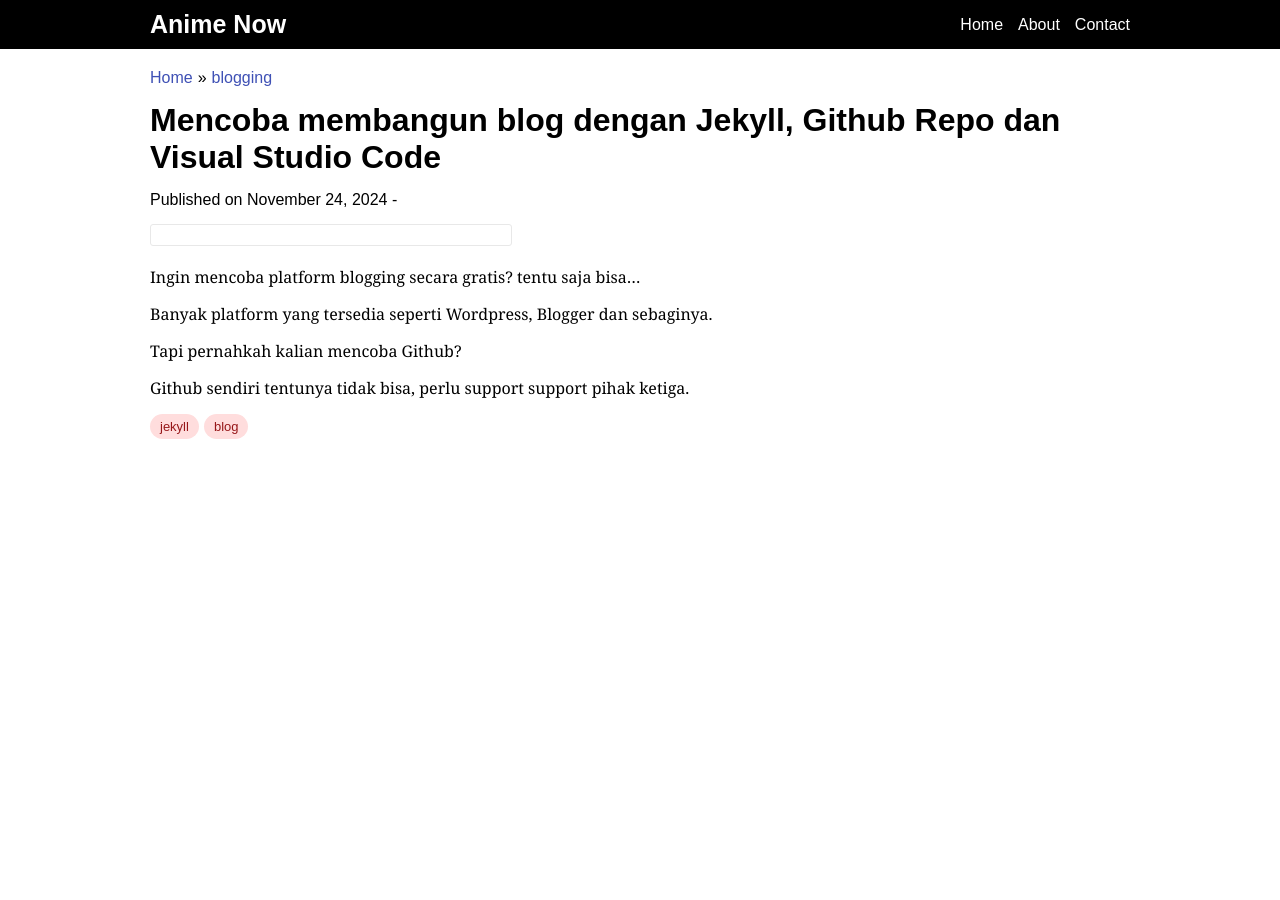
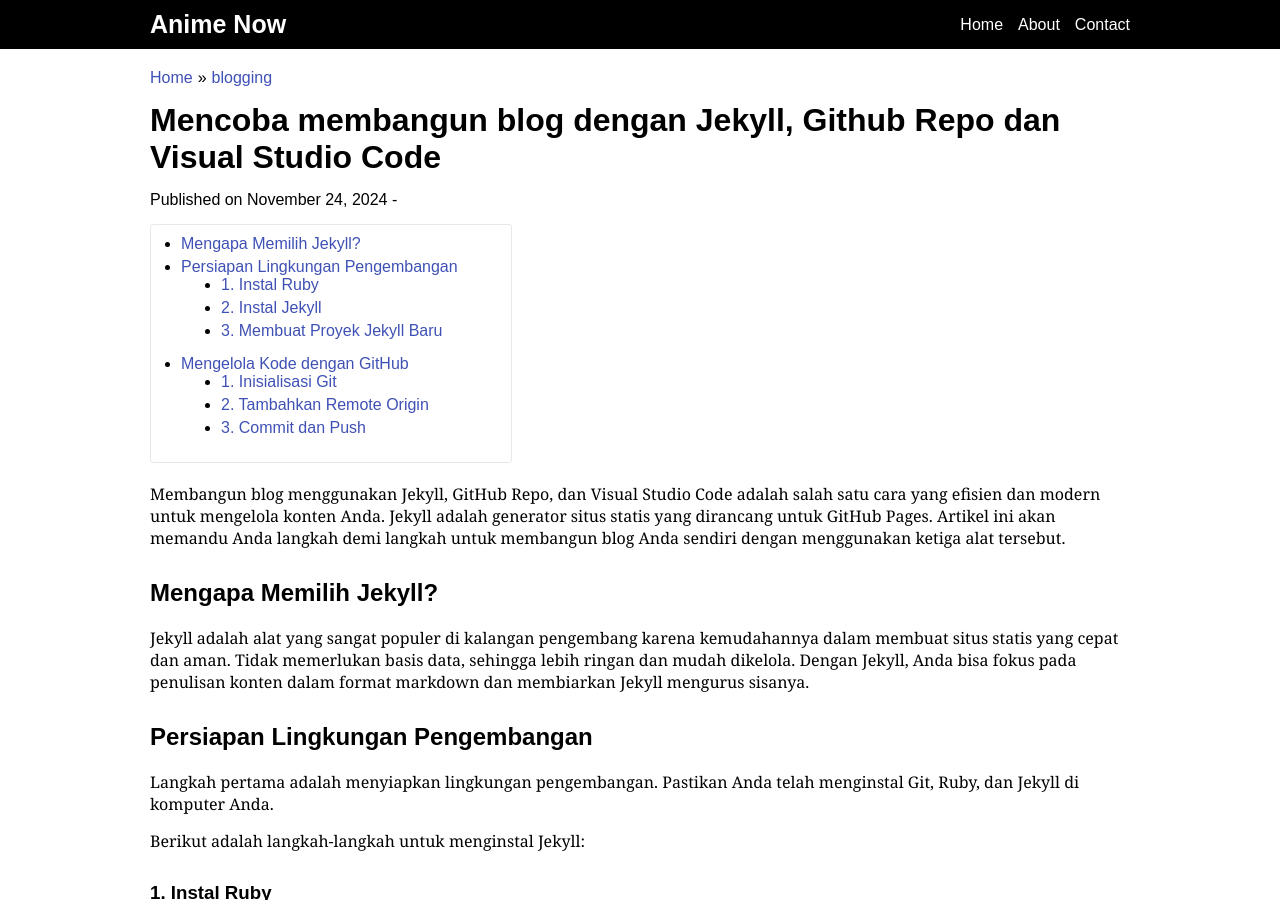
Before and after one commit to insanmuliadi90/jekyll-blog, a Jekyll site: the page built from _posts/2024-11-24-mencoba-membangu-blog-jekyll-github-di-visual-studio-code.md, in a window 1280 px wide and 900 px high. Built offline with Jekyll 4.4.1, drawn with Linux system fonts in a browser that asks for light colours; the table of contents is made by our own code; some of the changed text lies outside the part shown.

Commit message:
updating 3 files

```diff
--- a/_config.yml
+++ b/_config.yml
@@ -21,9 +21,7 @@
 title: Anime Now
 email: your-email@example.com
 description: >- # this means to ignore newlines until "baseurl:"
-  Write an awesome description for your new site here. You can edit this
-  line in _config.yml. It will appear in your document head meta (for
-  Google search results) and in your feed.xml site description.
+  Anime Now situs yang membahas banyak hal tentang anime
 baseurl: "" # the subpath of your site, e.g. /blog
 url: "animenow.eu.org" # the base hostname & protocol for your site, e.g. http://example.com
 twitter_username: jekyllrb
--- a/_layouts/base.html
+++ b/_layouts/base.html
@@ -5,6 +5,11 @@
   <meta name="viewport" content="width=device-width, initial-scale=1.0">
   <link href="/favicon.svg" rel="icon" type="image/svg+xml">
   <title>{{ page.title }}</title>
+  {% if page.layout == "page" %}
+  <meta content="{{ site.description }}" name="description">
+  {% else %}
+  <meta content="{{ page.description | default: page.subtitle | default: 'deskripsi' }}" name="description">
+  {% endif %}
     {% include css.html %}
 </head>
 <body>
--- a/_posts/2024-11-24-mencoba-membangu-blog-jekyll-github-di-visual-studio-code.md
+++ b/_posts/2024-11-24-mencoba-membangu-blog-jekyll-github-di-visual-studio-code.md
@@ -4,11 +4,59 @@ title: Mencoba membangun blog dengan Jekyll, Github Repo dan Visual Studio Code
 date: 2024-11-24
 categories: blogging
 tags: [jekyll, blog]
+description: 'ngeblog gratis dengan Github Page'
 ---
-Ingin mencoba platform blogging secara gratis? tentu saja bisa...
 
-Banyak platform yang tersedia seperti Wordpress, Blogger dan sebaginya.
+Membangun blog menggunakan Jekyll, GitHub Repo, dan Visual Studio Code adalah salah satu cara yang efisien dan modern untuk mengelola konten Anda. Jekyll adalah generator situs statis yang dirancang untuk GitHub Pages. Artikel ini akan memandu Anda langkah demi langkah untuk membangun blog Anda sendiri dengan menggunakan ketiga alat tersebut.
 
-Tapi pernahkah kalian mencoba Github?
+## Mengapa Memilih Jekyll?
 
-Github sendiri tentunya tidak bisa, perlu support support pihak ketiga.
+Jekyll adalah alat yang sangat populer di kalangan pengembang karena kemudahannya dalam membuat situs statis yang cepat dan aman. Tidak memerlukan basis data, sehingga lebih ringan dan mudah dikelola. Dengan Jekyll, Anda bisa fokus pada penulisan konten dalam format markdown dan membiarkan Jekyll mengurus sisanya.
+
+## Persiapan Lingkungan Pengembangan
+
+Langkah pertama adalah menyiapkan lingkungan pengembangan. Pastikan Anda telah menginstal Git, Ruby, dan Jekyll di komputer Anda.
+
+Berikut adalah langkah-langkah untuk menginstal Jekyll:
+
+### 1. Instal Ruby
+Unduh dan instal Ruby dari [situs resmi Ruby](https://www.ruby-lang.org/en/). Pastikan untuk memilih versi yang sesuai dengan sistem operasi Anda.
+### 2. Instal Jekyll
+Buka terminal atau command prompt dan jalankan perintah berikut untuk menginstal Jekyll dan bundler:
+
+`sh gem install jekyll bundler`
+
+### 3. Membuat Proyek Jekyll Baru
+Setelah Jekyll terinstal, buat proyek Jekyll baru dengan perintah berikut:
+
+`jekyll new nama-blog-anda`
+
+Perintah ini akan membuat folder baru dengan struktur proyek Jekyll dasar. Masuk ke folder proyek Anda:
+
+`cd nama-blog-anda`
+
+Untuk melihat blog Anda dalam mode pengembangan, jalankan perintah berikut:
+
+`bundle exec jekyll serve`
+
+Buka browser dan akses http://localhost:4000 untuk melihat blog Anda.
+
+## Mengelola Kode dengan GitHub
+Berikutnya, kita akan mengelola kode proyek kita menggunakan GitHub. Buat repositori baru di GitHub dan ikuti langkah-langkah berikut untuk menambahkan proyek Anda ke repositori:
+
+### 1. Inisialisasi Git
+Inisialisasi Git di folder proyek Anda dengan perintah:
+
+`git init`
+
+### 2. Tambahkan Remote Origin
+Tambahkan URL repositori GitHub sebagai remote origin:
+
+`git remote add origin https://github.com/username/nama-repo.git`
+
+### 3. Commit dan Push
+Commit dan push perubahan ke GitHub:
+
+`git add .`
+`git commit -m "Initial commit"`
+`git push -u origin master`
```
